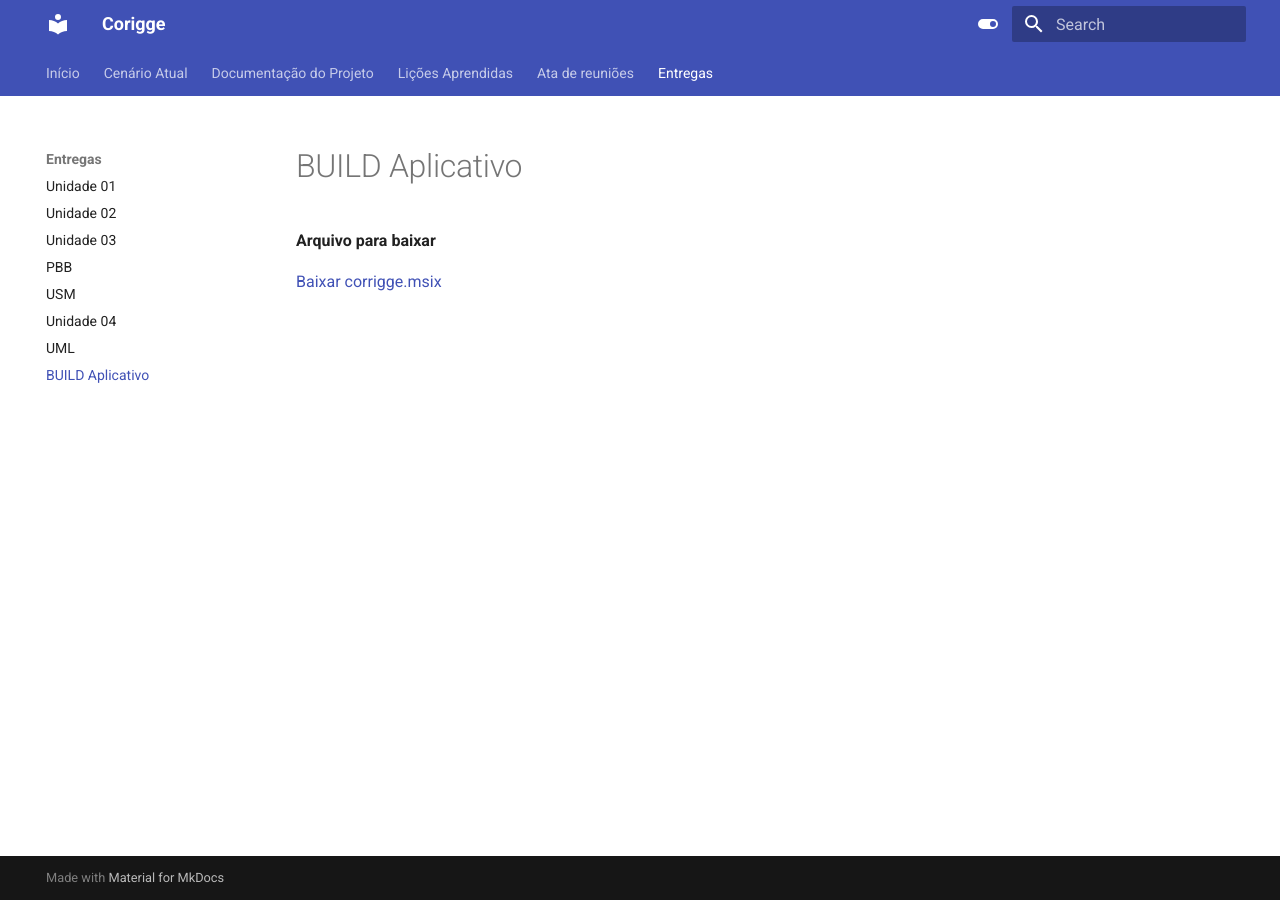
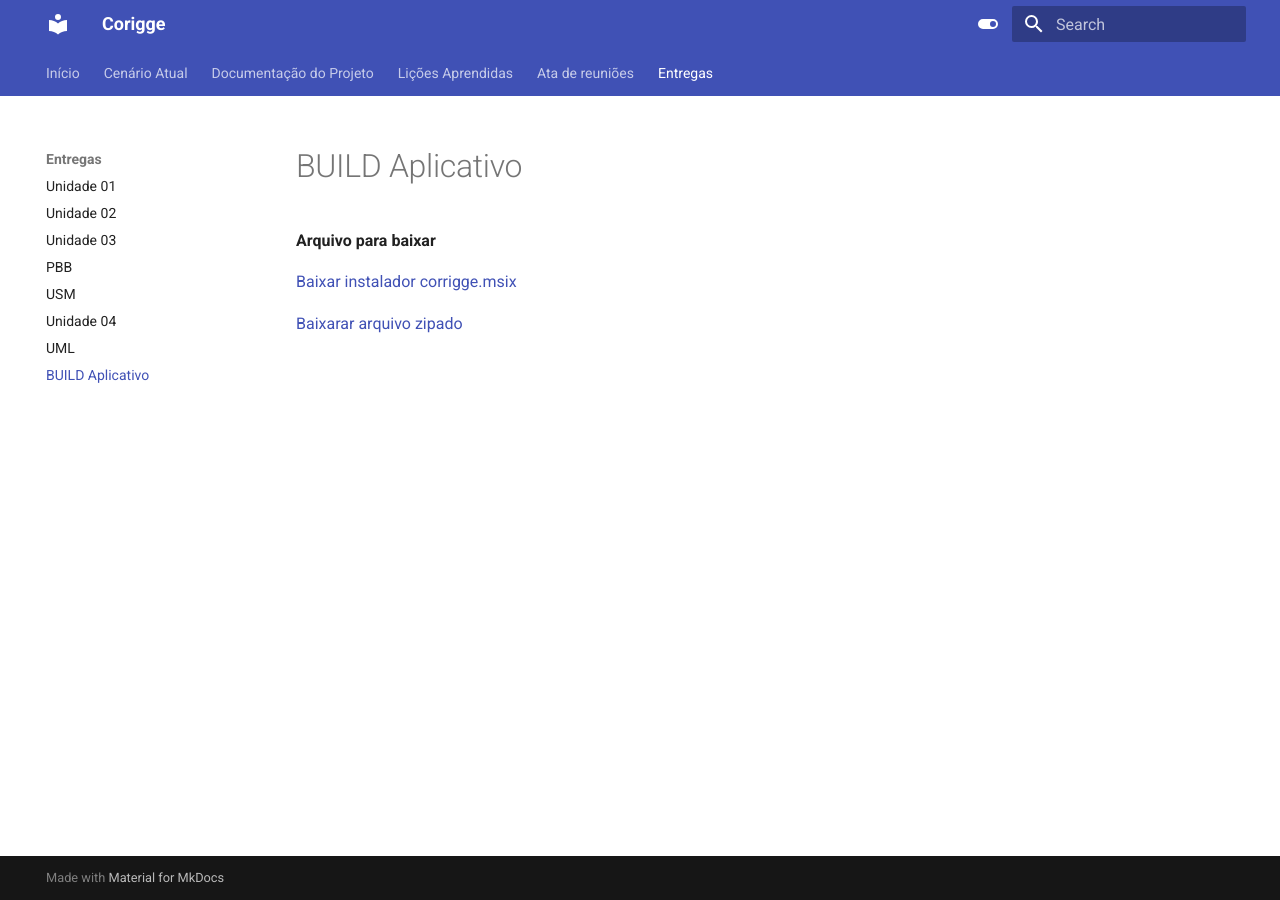
Before and after one commit to mdsreq-fga-unb/2025.1-T01-CORIGGE, an MkDocs documentation site: the page built from docs/entregas/unidade04/build.md, in a window 1280 px wide. Built offline with MkDocs 1.6.1 and Material for MkDocs 9.7.7, drawn with Linux system fonts in a browser that asks for light colours.

Commit message:
[fix] arquivo de build

```diff
--- a/docs/entregas/unidade04/build.md
+++ b/docs/entregas/unidade04/build.md
@@ -1,3 +1,5 @@
 **Arquivo para baixar**
 
-[Baixar corrigge.msix](https://github.com/mdsreq-fga-unb/2025.1-T01-CORIGGE/blob/main/corigge.msix)
+[Baixar instalador corrigge.msix](https://github.com/mdsreq-fga-unb/2025.1-T01-CORIGGE/blob/main/corigge.msix)
+
+[Baixarar arquivo zipado](https://github.com/mdsreq-fga-unb/2025.1-T01-CORIGGE/blob/main/Corigge.rar)
```
Also changed, not shown: 3 other files.
